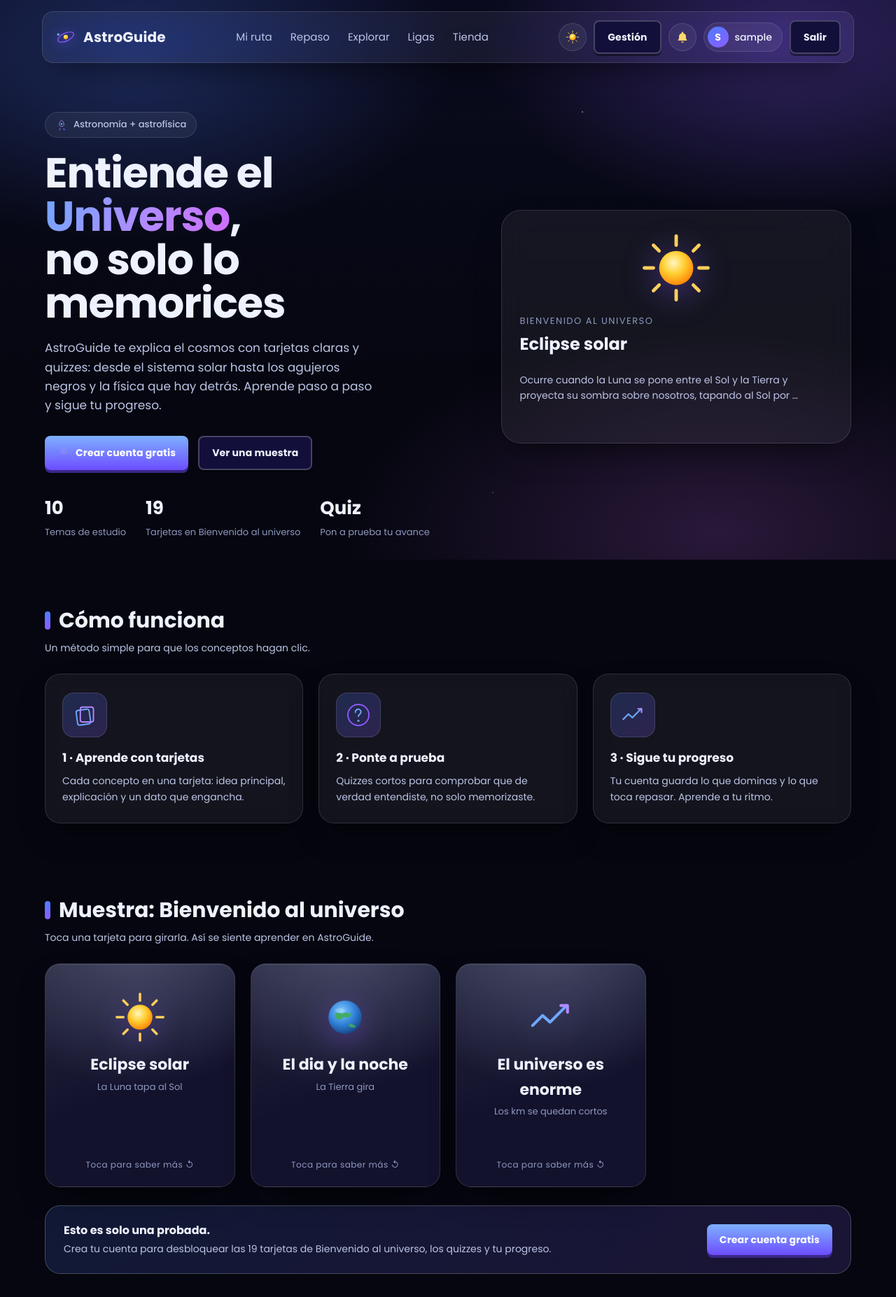
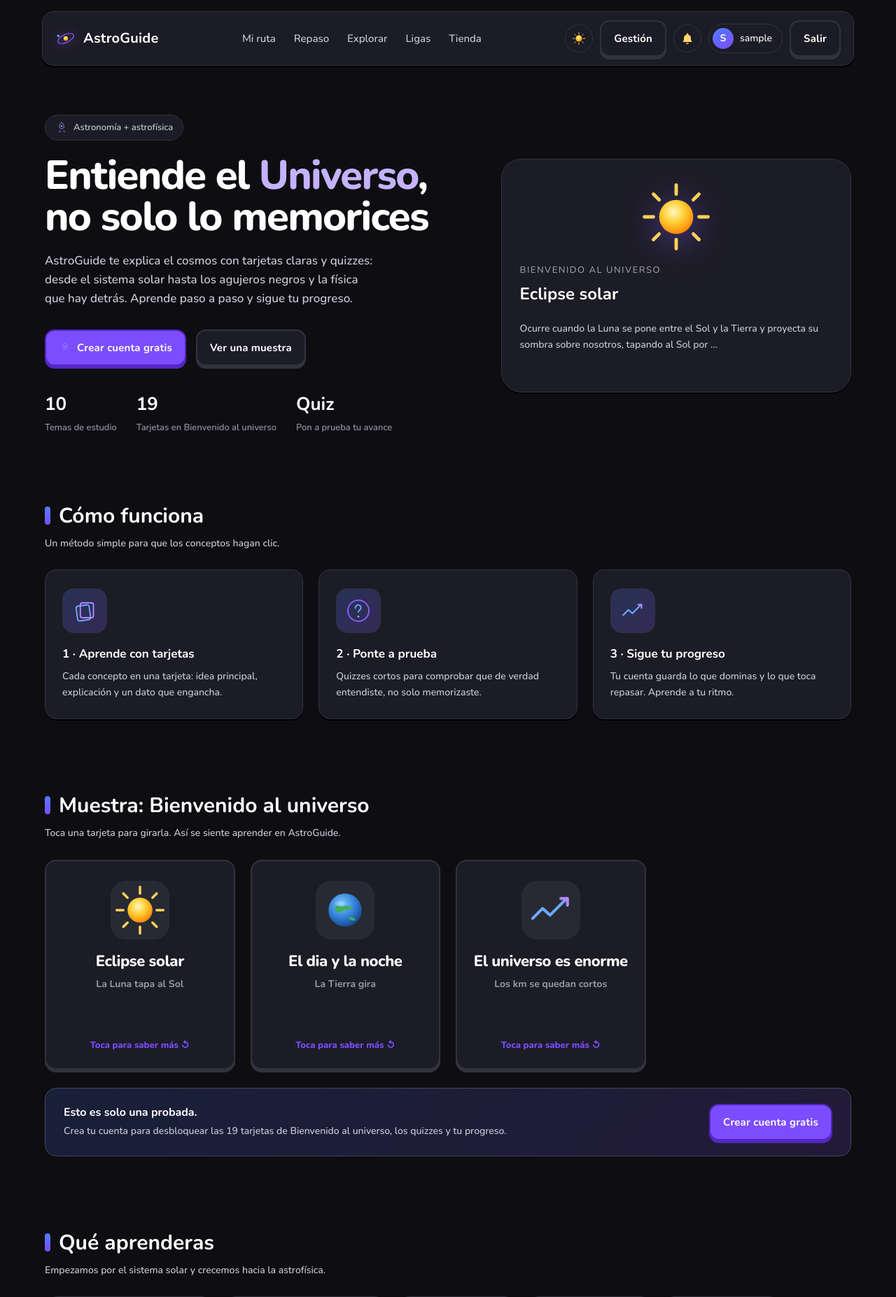
Before and after one commit to Franciscooxz/AstroGuidee, a Django app: page / in a window 1280 px wide. Shown: the top 1854 px of the page at 70% size. Run offline with Django 5.2, Linux system fonts and the light colour scheme; the visitor is signed in with stand-in values (Sample User, id 1); data comes from the database, SQL or seed files in the repository; data that the repository does not hold is empty.

Commit message:
Arreglo tarjetas

```diff
--- a/static/astro/css/astro.css
+++ b/static/astro/css/astro.css
@@ -1,43 +1,43 @@
-/* ===== AstroCards — glassmorphism azul / morado ===== */
+/* ===== AstroGuide — app de estudio. Morado sobre blanco o negro. ===== */
 :root {
-  --bg-0: #05060f;
-  --bg-1: #0a0b1e;
-  --bg-2: #12103a;
+  --bg-0: #0e0e12;
+  --bg-1: #0e0e12;
+  --bg-2: #1c1c26;
   --blue: #4f7cff;
-  --blue-soft: #6ea8ff;
-  --purple: #8b5cff;
-  --purple-soft: #b18bff;
-  --pink: #d16bff;
-  --text: #eef2ff;
-  --text-dim: #bcc4e6;   /* subido para mejor contraste */
-  --text-faint: #8f98c0; /* subido: pasa el minimo AA (~4.5:1) */
-  --glass-bg: rgba(255, 255, 255, 0.06);
-  --glass-brd: rgba(255, 255, 255, 0.12);
-  --glass-hi: rgba(255, 255, 255, 0.22);
-  --radius: 22px;
-  --btn-radius: 8px;
-  --shadow: 0 20px 50px -20px rgba(0, 0, 0, 0.75);
-  --font: 'Poppins', 'Segoe UI', system-ui, -apple-system, sans-serif;
+  --blue-soft: #8eafff;
+  --purple: #7c4dff;
+  --purple-soft: #c4b2ff;
+  --purple-deep: #5426c4;
+  --pink: #7c4dff;
+  --text: #ffffff;
+  --text-dim: #d0d0dc;
+  --text-faint: #9a9aaa;
+  --glass-bg: #1c1c26;
+  --glass-brd: #32323f;
+  --glass-hi: #45455a;
+  --radius: 16px;
+  --btn-radius: 14px;
+  --shadow: 0 2px 0 #000;
+  --overlay: rgba(255, 255, 255, 0.08);
+  --overlay-hi: rgba(255, 255, 255, 0.14);
+  --font: 'Nunito', 'Segoe UI', system-ui, -apple-system, sans-serif;
 }
 
-/* Tema claro: redefine los tokens; el resto del CSS los usa */
+/* Tema claro: hoja blanca, el morado no cambia */
 :root[data-theme="light"] {
-  --bg-0: #eceef7;
-  --bg-1: #f7f8fd;
-  --bg-2: #e4e7f5;
-  --text: #171a2e;
-  --text-dim: #40455f;
-  --text-faint: #5c6284;
-  --glass-bg: rgba(24, 28, 66, 0.05);
-  --glass-brd: rgba(24, 28, 66, 0.13);
-  --glass-hi: rgba(24, 28, 66, 0.20);
-  --shadow: 0 20px 45px -22px rgba(30, 40, 90, 0.30);
-  --overlay: rgba(24, 28, 66, 0.06);
-  --overlay-hi: rgba(24, 28, 66, 0.10);
-}
-:root {
-  --overlay: var(--overlay);
-  --overlay-hi: rgba(255, 255, 255, 0.14);
+  --bg-0: #ffffff;
+  --bg-1: #f7f7f8;
+  --bg-2: #ffffff;
+  --purple-soft: #6a35e8;
+  --text: #1a1a1a;
+  --text-dim: #3a3a44;
+  --text-faint: #6d6d78;
+  --glass-bg: #ffffff;
+  --glass-brd: #e5e5e5;
+  --glass-hi: #d4d4dc;
+  --shadow: 0 2px 0 #e5e5e5;
+  --overlay: rgba(0, 0, 0, 0.06);
+  --overlay-hi: rgba(0, 0, 0, 0.1);
 }
 
 * { box-sizing: border-box; margin: 0; padding: 0; }
@@ -61,48 +61,7 @@ body {
 .prog-top > div, .cert-card > div, .nav-uname, .stat-tile, .step, .ach, .shop-card,
 .node-info, .cat-chip span, .cst-label { min-width: 0; }
 
-/* Fondo espacial con nebulosas */
-body::before {
-  content: "";
-  position: fixed;
-  inset: 0;
-  z-index: -2;
-  background:
-    radial-gradient(60% 55% at 15% 10%, rgba(79, 124, 255, 0.28), transparent 60%),
-    radial-gradient(55% 50% at 88% 8%, rgba(139, 92, 255, 0.30), transparent 62%),
-    radial-gradient(70% 60% at 80% 95%, rgba(209, 107, 255, 0.18), transparent 60%),
-    linear-gradient(180deg, var(--bg-1), var(--bg-0) 70%);
-}
-
-/* Estrellas */
-body::after {
-  content: "";
-  position: fixed;
-  inset: 0;
-  z-index: -1;
-  background-image:
-    radial-gradient(1px 1px at 20% 30%, #fff, transparent),
-    radial-gradient(1px 1px at 40% 70%, #cdd7ff, transparent),
-    radial-gradient(1.5px 1.5px at 65% 20%, #fff, transparent),
-    radial-gradient(1px 1px at 80% 60%, #e8d6ff, transparent),
-    radial-gradient(1px 1px at 12% 82%, #fff, transparent),
-    radial-gradient(1.5px 1.5px at 90% 40%, #fff, transparent),
-    radial-gradient(1px 1px at 55% 88%, #cdd7ff, transparent);
-  background-repeat: repeat;
-  opacity: 0.6;
-  animation: twinkle 6s ease-in-out infinite alternate;
-}
-@keyframes twinkle { from { opacity: 0.35; } to { opacity: 0.7; } }
-
-/* Fondo en tema claro: suave, sin estrellas */
-:root[data-theme="light"] body::before {
-  background:
-    radial-gradient(60% 55% at 15% 10%, rgba(79, 124, 255, 0.12), transparent 60%),
-    radial-gradient(55% 50% at 88% 8%, rgba(139, 92, 255, 0.12), transparent 62%),
-    radial-gradient(70% 60% at 80% 95%, rgba(209, 107, 255, 0.09), transparent 60%),
-    linear-gradient(180deg, var(--bg-1), var(--bg-0) 70%);
-}
-:root[data-theme="light"] body::after { opacity: 0; animation: none; }
+body::before, body::after { content: none; }
 
 /* Boton de tema (sol/luna) */
 .theme-toggle {
@@ -146,15 +105,12 @@ textarea:focus-visible, [tabindex]:focus-visible, .flip:focus-visible {
   background: var(--glass-bg);
   border: 1px solid var(--glass-brd);
   border-radius: 16px;
-  backdrop-filter: blur(18px) saturate(140%);
-  -webkit-backdrop-filter: blur(18px) saturate(140%);
   box-shadow: var(--shadow);
 }
 .brand { display: flex; align-items: center; gap: 10px; font-weight: 700; font-size: 20px; letter-spacing: .2px; text-decoration: none; color: var(--text); }
 .brand .dot {
   width: 30px; height: 30px; border-radius: 50%;
-  background: radial-gradient(circle at 30% 30%, var(--purple-soft), var(--blue));
-  box-shadow: 0 0 18px rgba(139, 92, 255, .7);
+  background: var(--purple);
 }
 .nav-links { display: flex; gap: 26px; }
 .nav-links a { color: var(--text-dim); text-decoration: none; font-size: 15px; transition: color .2s; }
@@ -162,31 +118,28 @@ textarea:focus-visible, [tabindex]:focus-visible, .flip:focus-visible {
 .nav-actions { display: flex; gap: 10px; align-items: center; }
 
 .btn {
-  display: inline-flex; align-items: center; gap: 8px;
-  padding: 11px 18px; border-radius: var(--btn-radius); border: 2px solid var(--glass-hi);
-  background: var(--bg-2); color: var(--text); font-size: 14px; font-weight: 700;
+  display: inline-flex; align-items: center; justify-content: center; gap: 8px;
+  padding: 12px 18px; border-radius: var(--btn-radius); border: 2px solid var(--glass-brd);
+  background: var(--glass-bg); color: var(--text); font-size: 15px; font-weight: 700;
   letter-spacing: .01em;
   cursor: pointer; text-decoration: none;
-  box-shadow: 0 3px 0 rgba(0, 0, 0, .45);
-  transition: transform .12s, box-shadow .12s, border-color .12s, filter .12s;
+  box-shadow: 0 4px 0 var(--glass-brd);
+  transition: transform .08s, box-shadow .08s, filter .08s;
 }
-.btn:hover { border-color: var(--purple-soft); transform: translateY(-1px); }
-.btn:active { transform: translateY(2px); box-shadow: 0 1px 0 rgba(0, 0, 0, .45); }
+.btn:hover { filter: brightness(1.04); }
+.btn:active { transform: translateY(3px); box-shadow: 0 1px 0 var(--glass-brd); }
 .btn-primary {
-  background: linear-gradient(180deg, #7eb0ff 0%, #6d4dff 100%);
-  border: none; color: #fff; font-weight: 700;
-  box-shadow: 0 4px 0 #3a2788;
+  background: var(--purple);
+  border-color: var(--purple-deep); color: #fff;
+  box-shadow: 0 4px 0 var(--purple-deep);
 }
-.btn-primary:hover { border-color: transparent; filter: brightness(1.06); box-shadow: 0 4px 0 #3a2788; }
-.btn-primary:active { transform: translateY(3px); box-shadow: 0 1px 0 #3a2788; filter: none; }
+.btn-primary:hover { filter: brightness(1.06); box-shadow: 0 4px 0 var(--purple-deep); }
+.btn-primary:active { transform: translateY(3px); box-shadow: 0 1px 0 var(--purple-deep); filter: none; }
 
 /* ===== Hero ===== */
 .hero { display: grid; grid-template-columns: 1.1fr .9fr; gap: 40px; align-items: center; padding: 70px 0 40px; }
-.hero h1 { font-size: 60px; line-height: 1.03; font-weight: 700; letter-spacing: -1px; }
-.hero h1 .grad {
-  background: linear-gradient(120deg, var(--blue-soft), var(--purple-soft) 55%, var(--pink));
-  -webkit-background-clip: text; background-clip: text; color: transparent;
-}
+.hero h1 { font-size: 58px; line-height: 1.02; font-weight: 800; letter-spacing: -0.03em; }
+.hero h1 .grad { color: var(--purple-soft); }
 .hero p { color: var(--text-dim); font-size: 17px; max-width: 480px; margin: 20px 0 30px; }
 .hero-actions { display: flex; gap: 14px; flex-wrap: wrap; }
 
@@ -199,7 +152,6 @@ textarea:focus-visible, [tabindex]:focus-visible, .flip:focus-visible {
   background: var(--glass-bg);
   border: 1px solid var(--glass-brd);
   border-radius: 28px; padding: 26px;
-  backdrop-filter: blur(20px); -webkit-backdrop-filter: blur(20px);
   box-shadow: var(--shadow);
 }
 .hero-card .ico-wrap.big { margin: 4px 0 14px; }
@@ -233,7 +184,7 @@ textarea:focus-visible, [tabindex]:focus-visible, .flip:focus-visible {
 /* ===== Grid de flashcards ===== */
 .cards-grid { display: grid; grid-template-columns: repeat(auto-fill, minmax(240px, 1fr)); gap: 22px; }
 
-.flip { perspective: 1400px; height: 320px; }
+.flip { perspective: 1400px; height: 300px; }
 .flip-inner {
   position: relative; width: 100%; height: 100%;
   transition: transform .7s cubic-bezier(.4,.2,.2,1);
@@ -244,36 +195,34 @@ textarea:focus-visible, [tabindex]:focus-visible, .flip:focus-visible {
   position: absolute; inset: 0;
   backface-visibility: hidden; -webkit-backface-visibility: hidden;
   border-radius: var(--radius); padding: 22px;
-  /* Sin backdrop-filter: falla dentro de un contexto 3D (preserve-3d).
-     Simulamos el cristal con un degradado translucido. */
-  background:
-    linear-gradient(160deg, rgba(255, 255, 255, 0.11), rgba(255, 255, 255, 0.03) 55%),
-    rgba(18, 16, 58, 0.55);
-  border: 1px solid var(--glass-brd);
-  box-shadow: var(--shadow), inset 0 1px 0 rgba(255, 255, 255, 0.12);
+  background: var(--glass-bg);
+  border: 2px solid var(--glass-brd);
+  box-shadow: 0 4px 0 var(--glass-brd);
   display: flex; flex-direction: column;
 }
-.flip-face::before {
-  content: ""; position: absolute; inset: 0; border-radius: var(--radius);
-  background: radial-gradient(130% 100% at 50% -12%, var(--_glow, rgba(139,92,255,.28)), transparent 68%);
-  pointer-events: none;
+.flip-face::before { content: none; }
+.flip-front .ico-wrap {
+  width: 84px; height: 84px; margin: 6px auto 14px; border-radius: 22px;
+  display: grid; place-items: center;
+  background: color-mix(in srgb, var(--acc, var(--purple)) 18%, var(--bg-1));
 }
-.flip-front .ico-wrap { margin: 16px 0 12px; }
-.card-img-wrap { margin: 2px 0 12px; border-radius: 16px; overflow: hidden; height: 132px; position: relative; z-index: 1;
-  border: 1px solid var(--glass-brd); }
+.flip .ico-wrap { filter: none; }
+.card-img-wrap { margin: 0 0 14px; border-radius: 14px; overflow: hidden; height: 120px; position: relative; z-index: 1;
+  border: 2px solid var(--glass-brd); }
 .card-img { width: 100%; height: 100%; object-fit: cover; display: block; }
-.flip-front h3 { font-size: 22px; text-align: center; position: relative; }
-.flip-front .sub { color: var(--text-faint); font-size: 13px; text-align: center; margin-top: 4px; position: relative; }
-.flip-front .hint { margin-top: auto; text-align: center; color: var(--text-faint); font-size: 12px; letter-spacing: .5px; position: relative; }
+.flip-front h3 { font-size: 22px; font-weight: 800; text-align: center; letter-spacing: -0.02em; position: relative; }
+.flip-front .sub { color: var(--text-faint); font-size: 14px; font-weight: 700; text-align: center; margin-top: 4px; position: relative; }
+.flip-front .hint { margin-top: auto; text-align: center; color: var(--purple); font-size: 13px; font-weight: 800; position: relative; }
 
 .flip-back { transform: rotateY(180deg); overflow: hidden; }
-.flip-back h4 { font-size: 18px; margin-bottom: 8px; position: relative; }
-.flip-back p { color: var(--text-dim); font-size: 13.5px; position: relative; overflow-y: auto; }
+.flip-back h4 { font-size: 18px; font-weight: 800; margin: 8px 28px 8px 0; position: relative; }
+.flip-back p { color: var(--text-dim); font-size: 15px; font-weight: 600; line-height: 1.45; position: relative; overflow-y: auto; }
 .flip-back .fact {
-  margin-top: auto; position: relative; font-size: 12.5px; color: var(--purple-soft);
-  border-top: 1px solid var(--glass-brd); padding-top: 10px;
+  margin-top: auto; position: relative; font-size: 13px; font-weight: 700; color: var(--text);
+  background: color-mix(in srgb, var(--acc, var(--purple)) 16%, var(--bg-1));
+  border-radius: 12px; padding: 10px 12px;
 }
-.flip-back .fact b { color: var(--blue-soft); }
+.flip-back .fact b { color: var(--purple); }
 
 /* ===== Iconos ===== */
 .ico { display: inline-block; vertical-align: middle; }
@@ -287,7 +236,6 @@ textarea:focus-visible, [tabindex]:focus-visible, .flip:focus-visible {
   display: inline-flex; align-items: center; gap: 8px;
   padding: 7px 14px; border-radius: 100px; margin-bottom: 20px;
   background: var(--glass-bg); border: 1px solid var(--glass-brd);
-  backdrop-filter: blur(12px); -webkit-backdrop-filter: blur(12px);
   color: var(--text-dim); font-size: 13px; font-weight: 500;
 }
 .btn .ico { filter: none; }
@@ -297,7 +245,6 @@ textarea:focus-visible, [tabindex]:focus-visible, .flip:focus-visible {
 .step {
   padding: 26px 24px; border-radius: var(--radius);
   background: var(--glass-bg); border: 1px solid var(--glass-brd);
-  backdrop-filter: blur(16px); -webkit-backdrop-filter: blur(16px);
   box-shadow: var(--shadow);
 }
 .step-ic {
--- a/static/astro/css/panel.css
+++ b/static/astro/css/panel.css
@@ -7,7 +7,6 @@
   width: 250px; flex-shrink: 0; padding: 22px 18px;
   display: flex; flex-direction: column; gap: 10px;
   background: var(--glass-bg); border-right: 1px solid var(--glass-brd);
-  backdrop-filter: blur(16px); -webkit-backdrop-filter: blur(16px);
   position: sticky; top: 0; height: 100vh;
 }
 .panel-side .brand { display: flex; align-items: center; gap: 10px; font-size: 19px; font-weight: 700; color: var(--text); text-decoration: none; margin-bottom: 12px; }
--- a/templates/404.html
+++ b/templates/404.html
@@ -5,11 +5,11 @@
   <meta name="viewport" content="width=device-width, initial-scale=1">
   <title>Página no encontrada — AstroGuide</title>
   <link rel="preconnect" href="https://fonts.googleapis.com">
-  <link href="https://fonts.googleapis.com/css2?family=Poppins:wght@400;600;700&display=swap" rel="stylesheet">
+  <link href="https://fonts.googleapis.com/css2?family=Nunito:wght@500;700;800&display=swap" rel="stylesheet">
   <style>
     *, *::before, *::after { box-sizing: border-box; margin: 0; padding: 0; }
     body {
-      font-family: 'Poppins', system-ui, sans-serif;
+      font-family: 'Nunito', system-ui, sans-serif;
       color: #eef2ff;
       min-height: 100vh;
       display: flex;
--- a/templates/500.html
+++ b/templates/500.html
@@ -5,11 +5,11 @@
   <meta name="viewport" content="width=device-width, initial-scale=1">
   <title>Error del servidor — AstroGuide</title>
   <link rel="preconnect" href="https://fonts.googleapis.com">
-  <link href="https://fonts.googleapis.com/css2?family=Poppins:wght@400;600;700&display=swap" rel="stylesheet">
+  <link href="https://fonts.googleapis.com/css2?family=Nunito:wght@500;700;800&display=swap" rel="stylesheet">
   <style>
     *, *::before, *::after { box-sizing: border-box; margin: 0; padding: 0; }
     body {
-      font-family: 'Poppins', system-ui, sans-serif;
+      font-family: 'Nunito', system-ui, sans-serif;
       color: #eef2ff;
       min-height: 100vh;
       display: flex;
--- a/templates/astro/_card.html
+++ b/templates/astro/_card.html
@@ -1,5 +1,5 @@
 {% load static %}
-<div class="flip" tabindex="0" style="--_glow: {{ card.category.accent|default:'#8b5cff' }}55;">
+<div class="flip" tabindex="0" style="--acc: {{ card.category.accent|default:'#7c4dff' }};">
   <div class="flip-inner">
     <div class="flip-face flip-front">
       {% if card.image %}
--- a/templates/astro/base.html
+++ b/templates/astro/base.html
@@ -15,7 +15,7 @@
   <link rel="icon" type="image/png" href="{% static 'astro/img/icon-192.png' %}">
   <link rel="preconnect" href="https://fonts.googleapis.com">
   <link rel="preconnect" href="https://fonts.gstatic.com" crossorigin>
-  <link href="https://fonts.googleapis.com/css2?family=Poppins:wght@400;500;600;700&display=swap" rel="stylesheet">
+  <link href="https://fonts.googleapis.com/css2?family=Nunito:wght@500;700;800&display=swap" rel="stylesheet">
   <link rel="stylesheet" href="{% static 'astro/css/astro.css' %}?v={{ ASSET_VERSION }}">
   {% block extrahead %}{% endblock %}
 </head>
--- a/templates/astro/panel/base.html
+++ b/templates/astro/panel/base.html
@@ -5,7 +5,7 @@
   <meta charset="UTF-8">
   <meta name="viewport" content="width=device-width, initial-scale=1.0">
   <title>{% block title %}Gestión — AstroGuide{% endblock %}</title>
-  <link href="https://fonts.googleapis.com/css2?family=Poppins:wght@400;500;600;700&display=swap" rel="stylesheet">
+  <link href="https://fonts.googleapis.com/css2?family=Nunito:wght@500;700;800&display=swap" rel="stylesheet">
   <link rel="stylesheet" href="{% static 'astro/css/astro.css' %}?v={{ ASSET_VERSION }}">
   <link rel="stylesheet" href="{% static 'astro/css/panel.css' %}?v={{ ASSET_VERSION }}">
 </head>
```
Also changed, not shown: other parts of static/astro/css/astro.css (+11 -26 lines).
